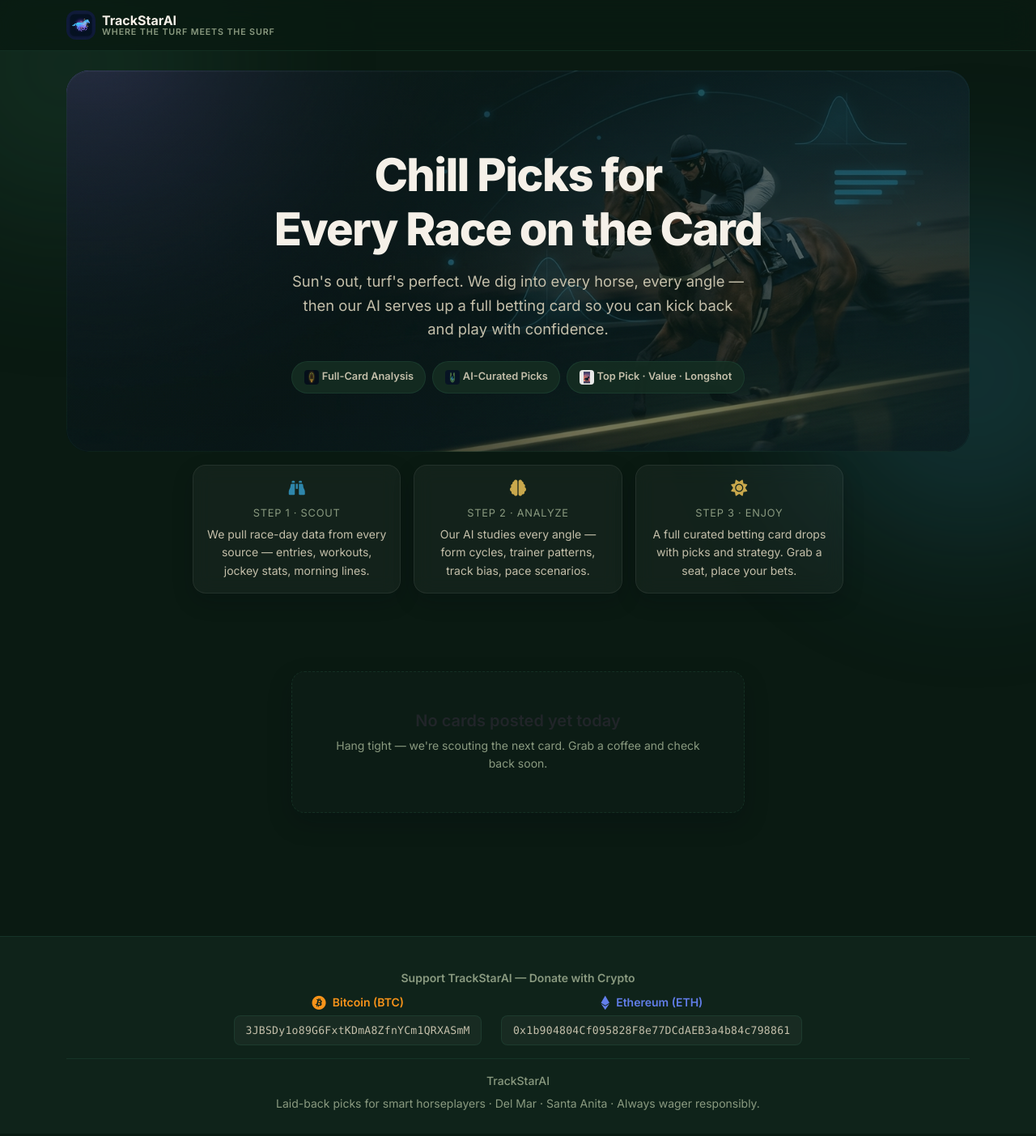
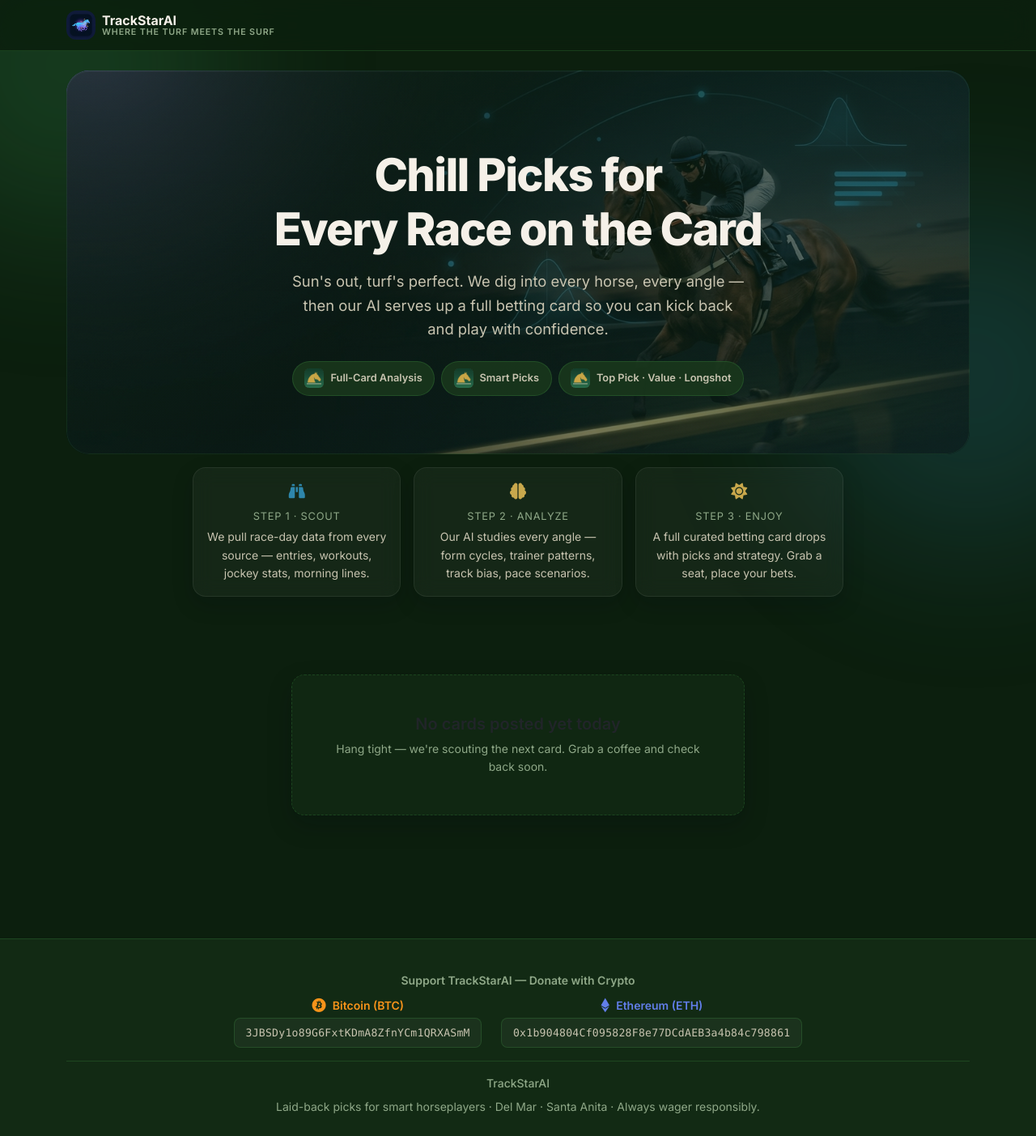
Before and after one commit to SyN415/del-mar-race-analyzer, a FastAPI app: page / in a window 1280 px wide. Shown: the whole page at 81% size. Before the commit the page ends 1371 px from the top, so only its background shows below. Run offline with FastAPI, Linux system fonts and the light colour scheme; data that the repository does not hold is empty; some libraries are stand-ins or nearby versions.

Commit message:
fix(ui): brighten turf palette and add record page spacing
- replace murky greens with a brighter grass and turf palette across styles and templates
- update remaining rgba-based color references to the new vibrant green tones
- swap landing page feature chip icons to asset5.jpg and increase their size
- add the record page hero background image and spacing so stats no longer touch the nav

```diff
--- a/static/css/style.css
+++ b/static/css/style.css
@@ -1,32 +1,32 @@
 /* TrackStarAI – Del Mar Turf & Surf Design System */
 
 :root {
-    --bg-primary: #0a1a12;
-    --bg-secondary: #0f231a;
-    --bg-tertiary: #162e22;
-    --bg-card: rgba(14, 30, 22, 0.82);
-    --bg-hover: #1e3d2a;
+    --bg-primary: #0c1f0e;
+    --bg-secondary: #122a14;
+    --bg-tertiary: #1a381c;
+    --bg-card: rgba(18, 42, 20, 0.82);
+    --bg-hover: #24502a;
 
     --accent-primary: #2E86AB;
-    --accent-primary-hover: #2D6A4F;
+    --accent-primary-hover: #3da35d;
     --accent-secondary: #C9A84C;
-    --accent-success: #2D6A4F;
+    --accent-success: #4CAF50;
     --accent-warning: #C9A84C;
     --accent-danger: #C1666B;
     --accent-info: #2E86AB;
 
     --text-primary: #f5f0e8;
-    --text-secondary: #c4bfaa;
-    --text-muted: #8a9a80;
+    --text-secondary: #c8c4b0;
+    --text-muted: #8fa888;
 
-    --border-primary: rgba(45, 106, 79, 0.25);
+    --border-primary: rgba(76, 175, 80, 0.22);
     --border-accent: rgba(201, 168, 76, 0.22);
 
-    --gradient-primary: linear-gradient(135deg, #2D6A4F 0%, #2E86AB 55%, #C9A84C 100%);
-    --gradient-success: linear-gradient(135deg, #2D6A4F 0%, #2E86AB 100%);
-    --gradient-hero: radial-gradient(circle at top left, rgba(45, 106, 79, 0.22) 0%, transparent 38%),
-        radial-gradient(circle at top right, rgba(46, 134, 171, 0.16) 0%, transparent 34%),
-        radial-gradient(circle at bottom center, rgba(201, 168, 76, 0.10) 0%, transparent 32%);
+    --gradient-primary: linear-gradient(135deg, #4CAF50 0%, #2E86AB 55%, #C9A84C 100%);
+    --gradient-success: linear-gradient(135deg, #4CAF50 0%, #2E86AB 100%);
+    --gradient-hero: radial-gradient(circle at top left, rgba(76, 175, 80, 0.18) 0%, transparent 38%),
+        radial-gradient(circle at top right, rgba(46, 134, 171, 0.14) 0%, transparent 34%),
+        radial-gradient(circle at bottom center, rgba(201, 168, 76, 0.08) 0%, transparent 32%);
 
     --glass: rgba(255, 255, 255, 0.04);
     --glass-border: rgba(255, 255, 255, 0.07);
@@ -65,7 +65,7 @@ body::after {
 body::before {
     top: -8rem;
     left: -8rem;
-    background: #2D6A4F;
+    background: #3da35d;
 }
 
 body::after {
@@ -97,8 +97,8 @@ main.container {
     inset: 0;
     border-radius: inherit;
     background:
-        linear-gradient(180deg, rgba(10, 26, 18, 0.70) 0%, rgba(10, 26, 18, 0.55) 100%);
-    border: 1px solid rgba(45, 106, 79, 0.12);
+        linear-gradient(180deg, rgba(12, 31, 14, 0.70) 0%, rgba(12, 31, 14, 0.55) 100%);
+    border: 1px solid rgba(76, 175, 80, 0.12);
     box-shadow: inset 0 1px 0 rgba(255, 255, 255, 0.03);
     z-index: -2;
 }
@@ -108,7 +108,7 @@ main.container {
     position: absolute;
     inset: 0;
     border-radius: inherit;
-    background: linear-gradient(135deg, rgba(45, 106, 79, 0.06) 0%, transparent 42%, rgba(46, 134, 171, 0.08) 100%);
+    background: linear-gradient(135deg, rgba(76, 175, 80, 0.06) 0%, transparent 42%, rgba(46, 134, 171, 0.08) 100%);
     z-index: -1;
 }
 
@@ -142,7 +142,7 @@ main.container {
     align-items: center;
     padding: 0.55rem 0.9rem;
     border-radius: 999px;
-    background: rgba(22, 46, 34, 0.86);
+    background: rgba(26, 56, 28, 0.86);
     border: 1px solid var(--border-primary);
     color: var(--text-secondary);
     font-size: 0.8rem;
@@ -210,7 +210,7 @@ main.container {
 
 /* ── Navigation ── */
 .navbar {
-    background: rgba(10, 26, 18, 0.85) !important;
+    background: rgba(12, 31, 14, 0.88) !important;
     backdrop-filter: blur(20px) saturate(1.4);
     border-bottom: 1px solid var(--border-primary);
 }
--- a/templates/landing.html
+++ b/templates/landing.html
@@ -12,9 +12,9 @@
             a full betting card so you can kick back and play with confidence.
         </p>
         <div class="d-flex gap-2 flex-wrap justify-content-center mb-3">
-            <span class="feature-chip"><img src="/static/img/asset4a.jpg" alt="Top Pick" style="width:18px;height:18px;border-radius:4px;" class="me-1"> Full-Card Analysis</span>
-            <span class="feature-chip"><img src="/static/img/asset4b.jpg" alt="Value Play" style="width:18px;height:18px;border-radius:4px;" class="me-1"> AI-Curated Picks</span>
-            <span class="feature-chip"><img src="/static/img/asset4c.jpg" alt="Longshot" style="width:18px;height:18px;border-radius:4px;" class="me-1"> Top Pick · Value · Longshot</span>
+            <span class="feature-chip"><img src="/static/img/asset5.jpg" alt="TrackStarAI" style="width:24px;height:24px;border-radius:6px;" class="me-2"> Full-Card Analysis</span>
+            <span class="feature-chip"><img src="/static/img/asset5.jpg" alt="TrackStarAI" style="width:24px;height:24px;border-radius:6px;" class="me-2"> Smart Picks</span>
+            <span class="feature-chip"><img src="/static/img/asset5.jpg" alt="TrackStarAI" style="width:24px;height:24px;border-radius:6px;" class="me-2"> Top Pick · Value · Longshot</span>
         </div>
     </div>
 </section>
@@ -46,7 +46,7 @@
 
 <!-- Card macro -->
 {% macro card_tile(pc, status='live') %}
-{% set border_color = 'var(--accent-success,#2D6A4F)' if status == 'live' else ('var(--accent-primary,#2E86AB)' if status == 'upcoming' else 'var(--bs-secondary,#6c757d)') %}
+{% set border_color = 'var(--accent-success,#4CAF50)' if status == 'live' else ('var(--accent-primary,#2E86AB)' if status == 'upcoming' else 'var(--bs-secondary,#6c757d)') %}
 {% set is_dimmed = status == 'completed' %}
 <div class="col-md-6 col-lg-4">
   <a href="{{ pc.card_url }}" class="text-decoration-none">
@@ -54,7 +54,7 @@
       <div class="card-body p-3">
         <div class="d-flex align-items-center gap-2 mb-2">
           {% if status == 'live' %}
-          <span class="badge" style="background:rgba(45,106,79,.15);color:#2D6A4F;border:1px solid rgba(45,106,79,.35);font-size:.65rem;letter-spacing:.1em">● LIVE</span>
+          <span class="badge" style="background:rgba(76,175,80,.12);color:#4CAF50;border:1px solid rgba(76,175,80,.30);font-size:.65rem;letter-spacing:.1em">● LIVE</span>
           {% elif status == 'upcoming' %}
           <span class="badge" style="background:rgba(46,134,171,.15);color:#2E86AB;border:1px solid rgba(46,134,171,.35);font-size:.65rem;letter-spacing:.1em"><i class="fas fa-calendar me-1"></i>UPCOMING</span>
           {% else %}
@@ -70,7 +70,7 @@
           {% endif %}
           {% if pc.value_play_json %}
           <div class="col-12">
-            <div class="small fw-semibold" style="color:#2D6A4F"><img src="/static/img/asset4b.jpg" alt="" style="width:14px;height:14px;border-radius:3px;vertical-align:-2px;" class="me-1">{{ pc.value_play_json.name }}</div>
+            <div class="small fw-semibold" style="color:#4CAF50"><img src="/static/img/asset4b.jpg" alt="" style="width:14px;height:14px;border-radius:3px;vertical-align:-2px;" class="me-1">{{ pc.value_play_json.name }}</div>
           </div>
           {% endif %}
           {% if pc.longshot_json %}
@@ -94,7 +94,7 @@
 <!-- Track Record Summary Widget -->
 <div class="row mb-5" style="max-width:820px;margin:0 auto;">
     <div class="col-12">
-        <div class="stat-card p-3 d-flex flex-wrap justify-content-between align-items-center" style="border:1px solid rgba(45,106,79,.3); background:rgba(45,106,79,.06); border-radius:var(--r,12px);">
+        <div class="stat-card p-3 d-flex flex-wrap justify-content-between align-items-center" style="border:1px solid rgba(76,175,80,.25); background:rgba(76,175,80,.05); border-radius:var(--r,12px);">
             <div class="d-flex align-items-center gap-4 mb-2 mb-md-0">
                 <div class="d-flex flex-column text-center border-end border-secondary pe-3">
                     <div class="fs-4 fw-bold" style="color:var(--accent-success);">{{ track_record_summary.summary.top_pick_win_rate_pct }}%</div>
```
Also changed, not shown: other parts of static/css/style.css (+13 -13 lines), templates/curated_card.html (+18 -18 lines), templates/record.html (+13 -12 lines).
